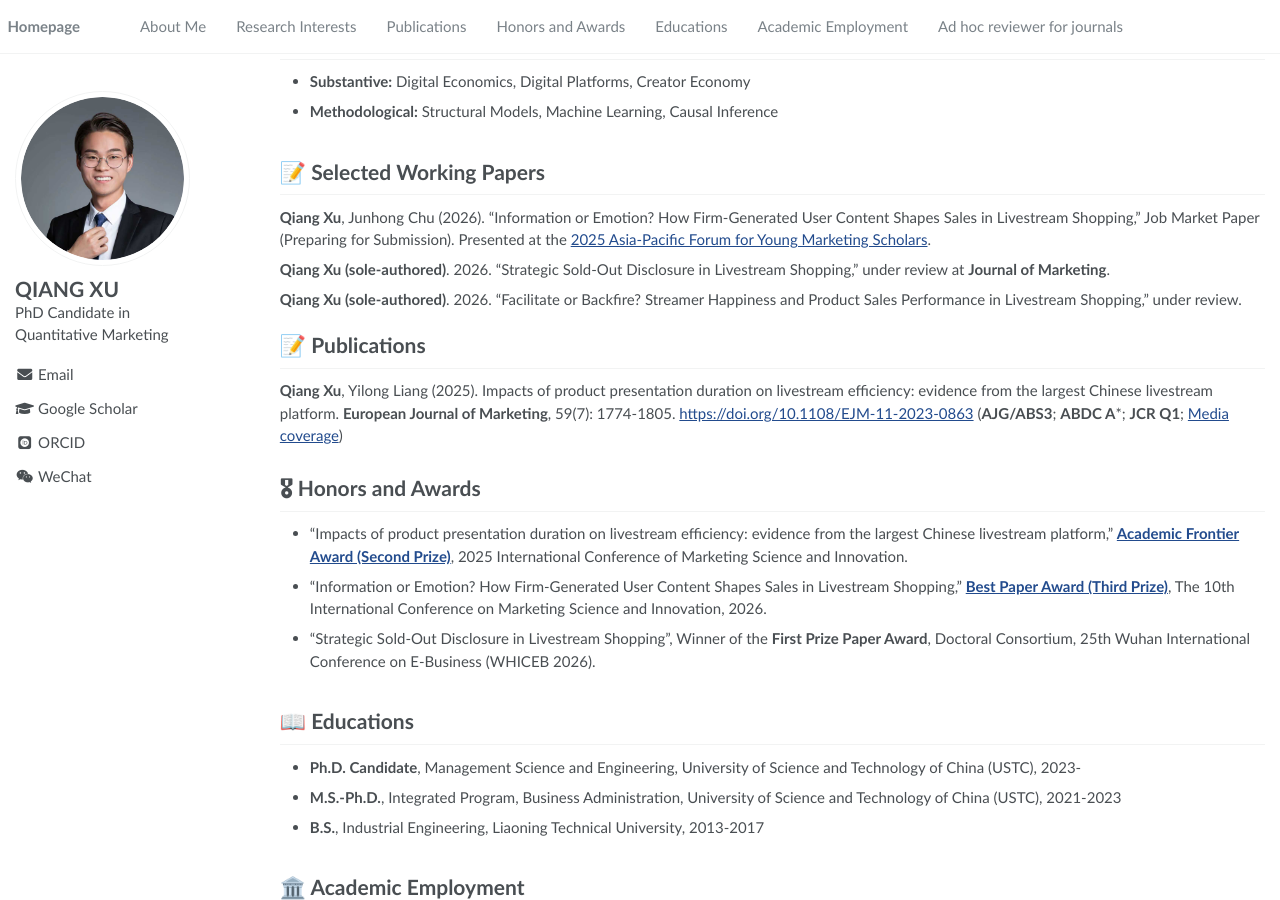
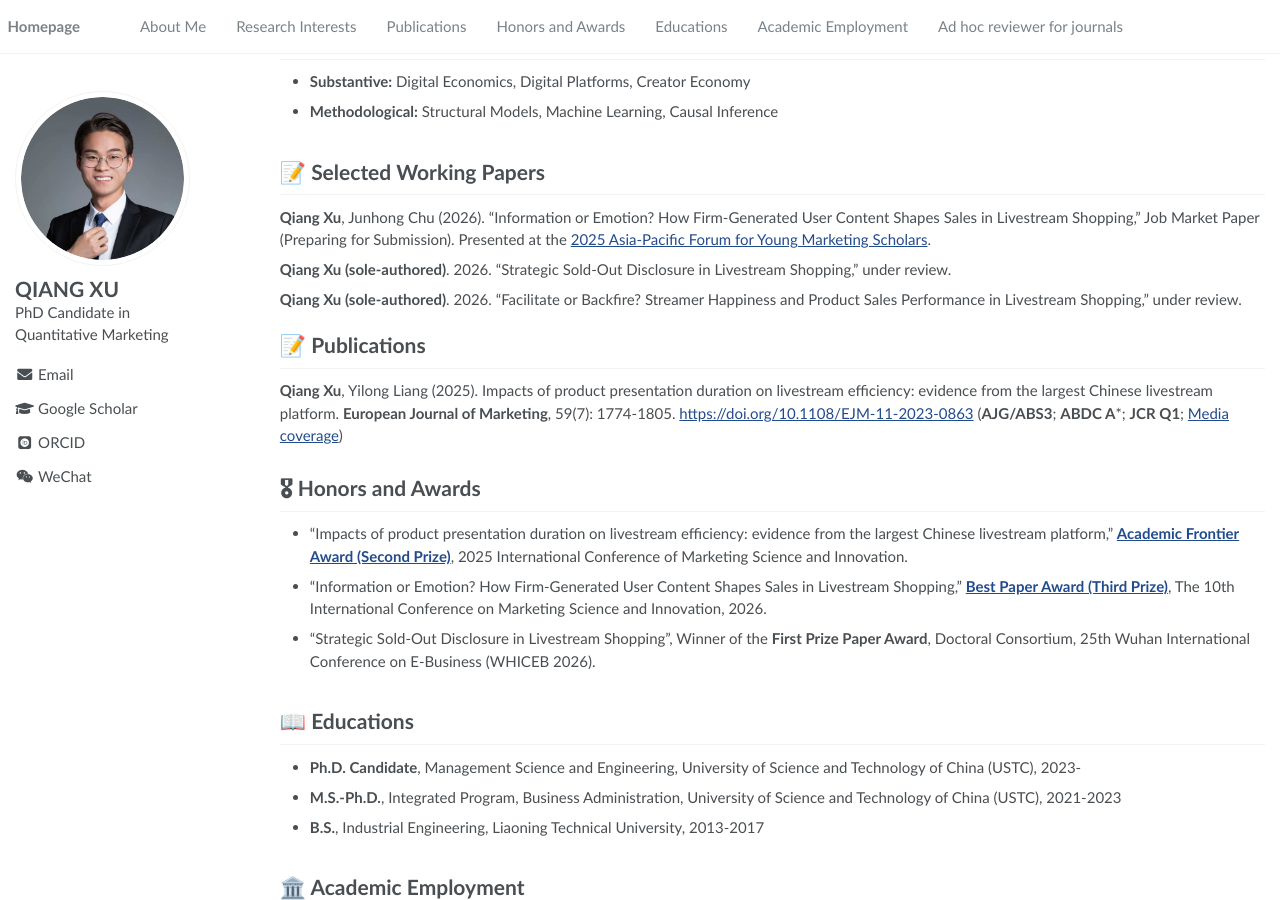
Before and after one commit to xuqiang/xuqiang.github.io, a Jekyll site: the page built from _pages/about.md, in a window 1280 px wide and 900 px high, scrolled down 400 px. Built offline with Jekyll 4.4.1, drawn with Linux system fonts in a browser that asks for light colours; some web fonts are replaced.

Commit message:
Update about.md

```diff
--- a/_pages/about.md
+++ b/_pages/about.md
@@ -45,7 +45,7 @@ Please feel free to reach out if you share similar research interests or wish to
 # 📝 Selected Working Papers
 **Qiang Xu**, Junhong Chu (2026). “Information or Emotion? How Firm-Generated User Content Shapes Sales in Livestream Shopping,” Job Market Paper (Preparing for Submission). Presented at the [2025 Asia-Pacific Forum for Young Marketing Scholars](https://mp.weixin.qq.com/s/_FkfAvSZoGTyOvBuVmjW5A).
 
-**Qiang Xu (sole-authored)**. 2026. "Strategic Sold-Out Disclosure in Livestream Shopping," under review at **Journal of Marketing**.
+**Qiang Xu (sole-authored)**. 2026. "Strategic Sold-Out Disclosure in Livestream Shopping," under review.
 
 **Qiang Xu (sole-authored)**. 2026. "Facilitate or Backfire? Streamer Happiness and Product Sales Performance in Livestream Shopping," under review.
 
```
